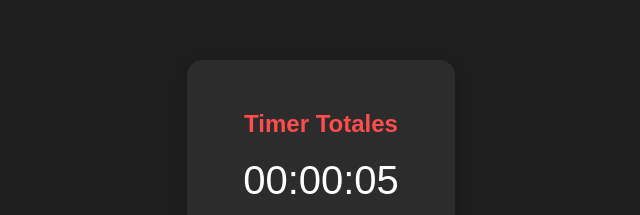
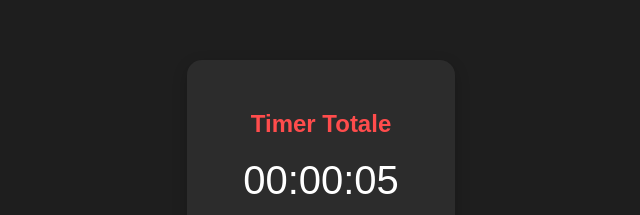
Before and after one commit to GustavoLeone/timer, a plain HTML site: page index.html in a window 1280 px wide. Shown: the part 118-333 px from the top of the page, 319-959 px from the left. Drawn offline with Linux system fonts and the light colour scheme.

Commit message:
Update index.html

```diff
--- a/index.html
+++ b/index.html
@@ -10,7 +10,7 @@
     <div class="container">
         <!-- Timer Totale -->
         <div class="timer-section">
-            <h2>Timer Totales</h2>
+            <h2>Timer Totale</h2>
             <div id="total-timer">00:00:00</div>
             <button id="total-play" class="btn">Play</button>
         </div>
```
